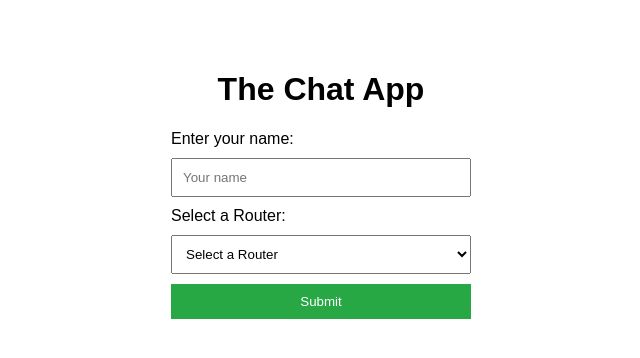
After one commit to Msumri/XTH_Head, a Flask app: page /chatapp/ in a window 1280 px wide. The commit adds this page. Shown: the top 358 px of the page, without its empty margins (319-959 px from the left). Run offline with Flask 3, Linux system fonts and the light colour scheme.

Commit message:
addding chat pages

```diff
--- a/app.py
+++ b/app.py
@@ -1,5 +1,7 @@
 from flask import Flask, render_template, request, session, redirect, url_for, flash,send_from_directory,abort,jsonify
 from file_upload import upload_bp   # Import the blueprint
+from chatapp import chat_bp   # Import the blueprint
+
 from functools import wraps
 import json
 import os
@@ -66,6 +68,9 @@ def organizefiles():
 # Register the upload blueprint
 
 app.register_blueprint(upload_bp, url_prefix='/upload/')
+from flask import Flask
+
+app.register_blueprint(chat_bp, url_prefix='/chatapp')  # Register with a URL prefix if needed
 
 @app.route('/login/', methods=['POST','GET'])
 def login_page():
--- /dev/null
+++ b/chatapp/__init__.py
@@ -0,0 +1,83 @@
+from flask import Blueprint, render_template, request, redirect, url_for, session, jsonify
+import json
+import os
+
+
+connected_ips = {}  # Use a set to store unique IP addresses
+
+# Define the path for the JSON file
+MESSAGE_FILE = 'messages.json'
+def load_messages():
+    if os.path.exists(MESSAGE_FILE):
+        with open(MESSAGE_FILE, 'r') as file:
+            return json.load(file)
+    return []
+
+def save_messages(messages):
+    with open(MESSAGE_FILE, 'w') as file:
+        json.dump(messages, file)
+
+# Load existing messages
+chat_bp = Blueprint('chat_bp', __name__, template_folder='templates')
+# Store chat messages in memory (use a database in production)
+messages = load_messages()
+@chat_bp.route('/', methods=['POST','GET'])
+def router():
+    if request.method == 'POST':
+        router_selection=request.form['router_number']
+        name=request.form['name']
+        session['name'] = name
+        session['router_selection'] = router_selection
+        print(router_selection)
+        return redirect(url_for('chat_bp.chat',routernum=router_selection))
+    else:
+        return render_template('router.html')
+
+
+
+
+@chat_bp.route('/<routernum>/')
+def chat(routernum):
+
+    user_ip = request.remote_addr
+    connected_ips[user_ip] = routernum  # Associate IP with the router selection
+    session['router_selection'] = routernum
+
+
+    return render_template('chat.html',routernum=routernum)
+
+@chat_bp.route('/send_message', methods=['POST'])
+def send_message():
+    username = request.remote_addr  # Consider allowing users to input a username
+    message = request.form.get('message')
+
+    if username and message:
+        if len(message) > 0:  # Add validation for message length
+            messages.append({'username': username, 'message': message, 'router':session.get('router_selection'), 'Students_name':session.get('name'), 'path':'notactive'})
+            save_messages(messages)
+            return '', 204  # Return empty response with "No Content"
+        else:
+            return jsonify({'error': 'Message cannot be empty'}), 400
+    return jsonify({'error': 'Invalid input'}), 400  # Handle case where username or message is missing
+
+@chat_bp.route('/get_messages', methods=['GET'])
+def get_messages():
+    filtered_data = [msg for msg in messages if msg['router'] == session.get('router_selection')]
+    return jsonify(filtered_data)
+
+@chat_bp.route('/admin', methods=['GET'])
+def chatadmin():
+
+    return jsonify(load_messages())
+
+@chat_bp.route('/connected_ips', methods=['GET'])
+def connected_ips_route():
+    current_router = session.get('router_selection')
+    filtered_ips = [ip for ip, room in connected_ips.items() if room == current_router]
+    return jsonify(filtered_ips)  # Return the list of connected IPs as JSON
+
+@chat_bp.route('/remove_ip', methods=['POST'])
+def remove_ip():
+    user_ip = request.remote_addr
+    connected_ips.discard(user_ip)  # Remove the IP address
+    return '', 204
--- /dev/null
+++ b/messages.json
@@ -0,0 +1 @@
+[{"username": "192.168.98.126", "message": "yup", "router": "1", "Students_name": "mohammed", "path": "notactive"}, {"username": "192.168.98.126", "message": "hi", "router": "1", "Students_name": "mohammed", "path": "notactive"}, {"username": "192.168.98.126", "message": "hmmm", "router": "1", "Students_name": "mohammed", "path": "notactive"}, {"username": "192.168.98.126", "message": "ssss", "router": "1", "Students_name": "mohammed", "path": "notactive"}, {"username": "192.168.98.126", "message": "subbb", "router": "1", "Students_name": "mohammed", "path": "notactive"}, {"username": "192.168.98.126", "message": "sooo", "router": "1", "Students_name": "mohammed", "path": "notactive"}]
--- /dev/null
+++ b/templates/router.html
@@ -0,0 +1,55 @@
+<!DOCTYPE html>
+<html lang="en">
+<head>
+    <meta charset="UTF-8">
+    <meta name="viewport" content="width=device-width, initial-scale=1.0">
+    <title>Name Input and Select</title>
+    <style>
+        body {
+            font-family: Arial, sans-serif;
+            display: flex;
+            flex-direction: column;
+            align-items: center;
+            margin-top: 50px;
+        }
+        form {
+            display: flex;
+            flex-direction: column;
+            width: 300px;
+        }
+        input, select {
+            margin: 10px 0;
+            padding: 10px;
+        }
+        button {
+            padding: 10px;
+            background-color: #28a745;
+            color: white;
+            border: none;
+            cursor: pointer;
+        }
+    </style>
+</head>
+<body>
+
+    <h1>The Chat App</h1>
+
+    <form id="user-form" method="POST" action="{{ url_for('chat_bp.router') }}">
+        <label for="name">Enter your name:</label>
+        <input name="name"type="text" id="name" placeholder="Your name" required>
+
+        <label for="option">Select a Router:</label>
+        <select id="option" required name="router_number">
+            <option value="" disabled selected>Select a Router</option>
+            <option value="1">Router 1</option>
+            <option value="2">Router 2</option>
+            <option value="3">Router 3</option>
+        </select>
+
+        <button type="submit">Submit</button>
+    </form>
+
+
+
+</body>
+</html>
```
Also changed, not shown: templates/chat.html (+35 -5 lines).
